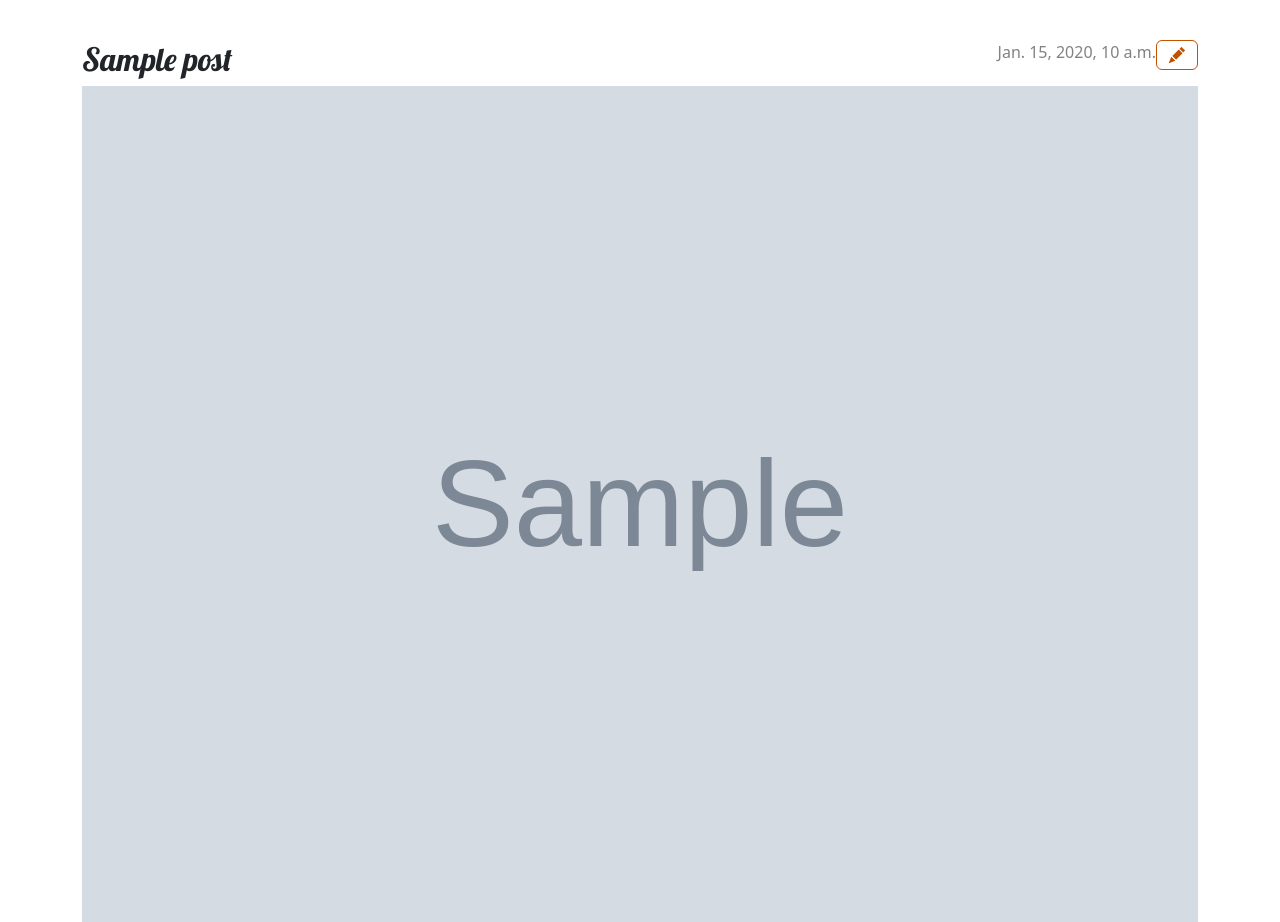
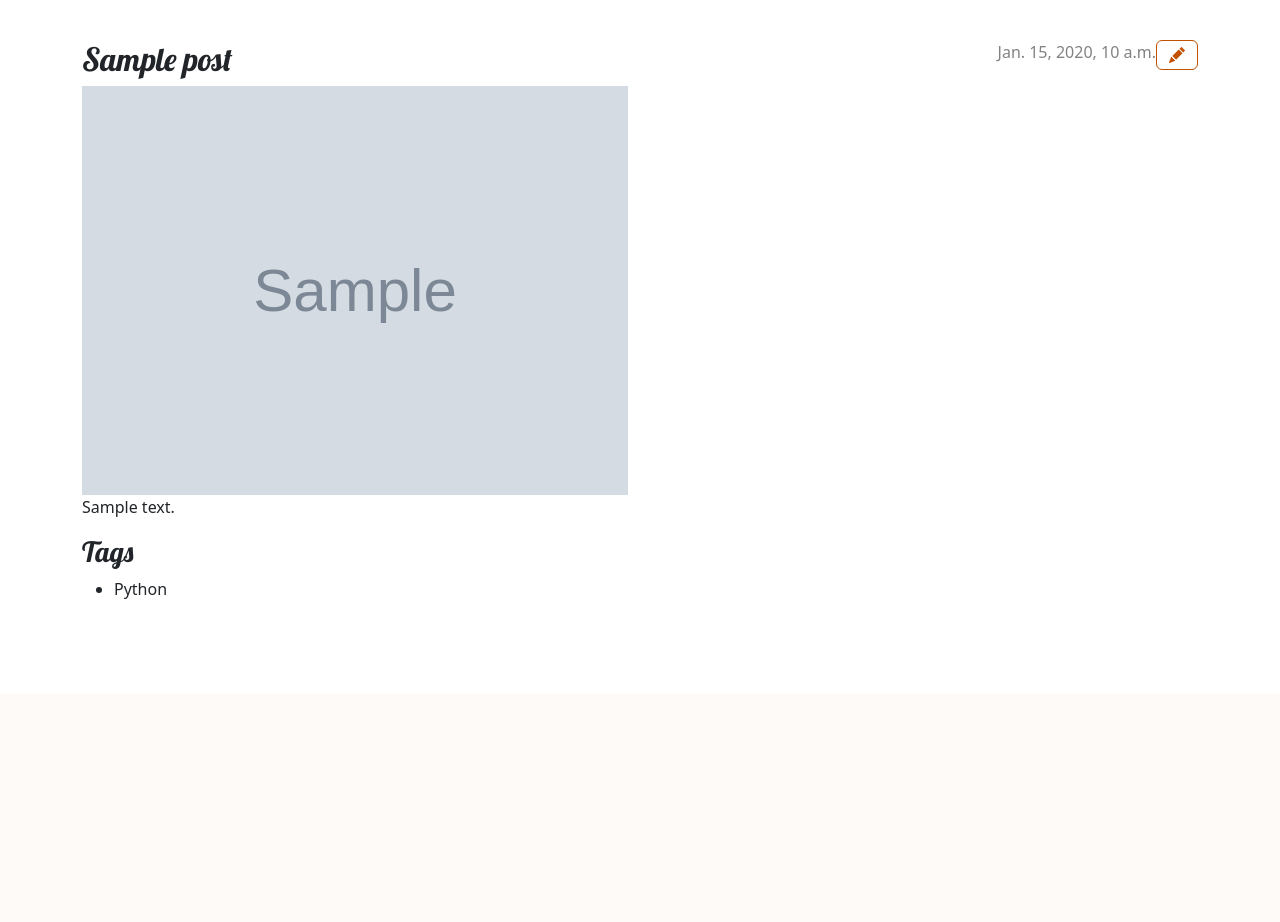
Before and after one commit to jrief/django-girls, a Django app: page /blog/post/1/ in a window 1280 px wide. Shown: the part 106-1028 px from the top of the page. After the commit the page ends 705 px from the top, so only its background shows below. Run offline with Django 3.2, Linux system fonts and the light colour scheme; data comes from the database, SQL or seed files in the repository; tables that the repository leaves empty hold one stand-in row (values such as "Sample post"); grey boxes marked "Sample" are stand-in pictures; some libraries are stand-ins or nearby versions.

Commit message:
show image only half the column

```diff
--- a/blog/templates/blog/post_detail.html
+++ b/blog/templates/blog/post_detail.html
@@ -15,7 +15,11 @@
 	{% endif %}
 	<h2>{{ post.title }}</h2>
 	{% if post.image %}
-	<img src="{{ post.image.url }}" class="w-100" />
+	<div class="row">
+		<div class="col col-lg-6">
+			<img src="{{ post.image.url }}" class="w-100" />
+		</div>
+	</div>
 	{% endif %}
 	<p>{{ post.text|linebreaksbr }}</p>
 	<h3>Tags</h3>
```
